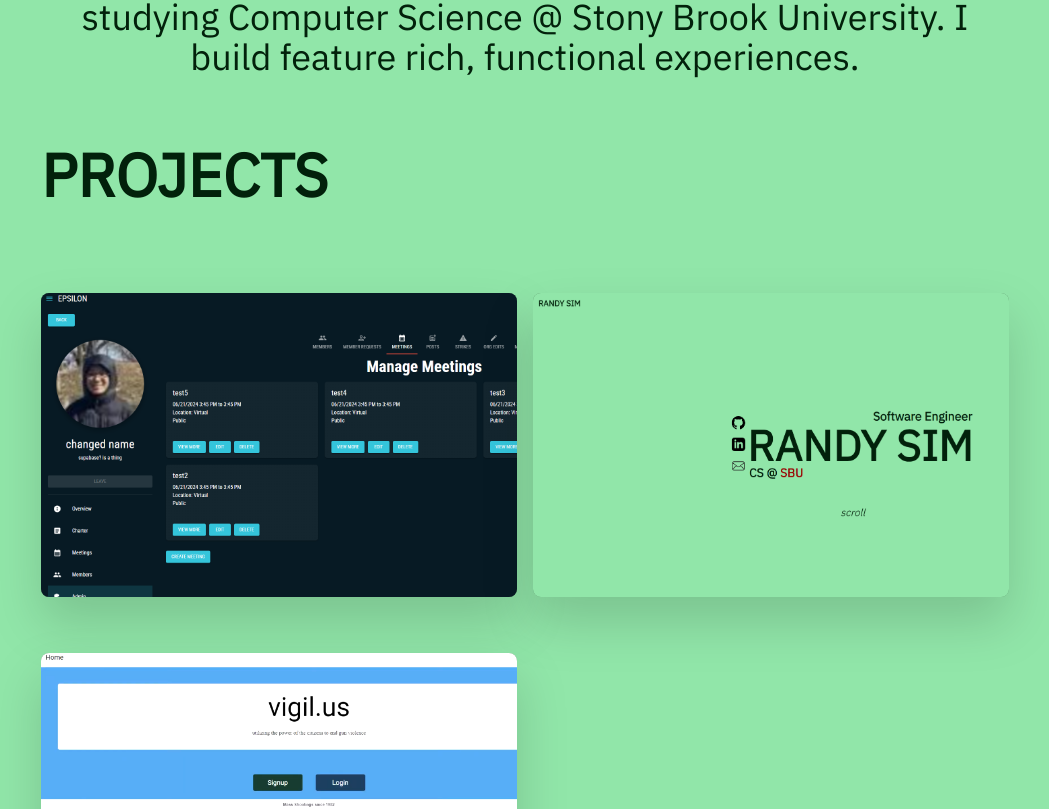
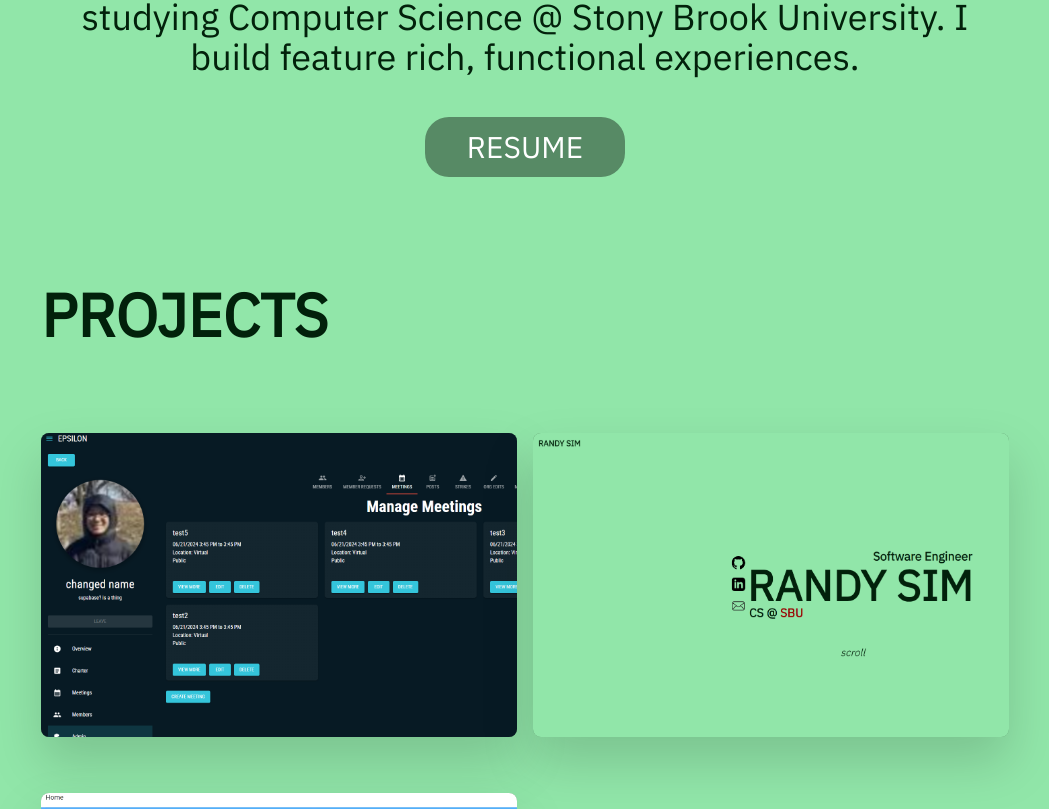
Before and after one commit to randysim/randysim.github.io, a Next.js app: page / in a window 1280 px wide. Shown: the part 927-1736 px from the top of the page, without its empty margins (115-1164 px from the left). Built offline with nearby package versions, Linux system fonts and the light colour scheme.

Commit message:
feat: resume

```diff
--- a/next.config.mjs
+++ b/next.config.mjs
@@ -1,7 +1,6 @@
 /** @type {import('next').NextConfig} */
 const nextConfig = {
-    output: "export",
-    reactStrictMode: true,
+    reactStrictMode: true
 };
 
 export default nextConfig;
--- a/src/app/globals.css
+++ b/src/app/globals.css
@@ -6,6 +6,7 @@
   --background: 145, 230, 169;
   --background-text: 2, 33, 11;
   scroll-behavior: smooth;
+  box-sizing: border-box;
 }
 
 body {
--- a/src/app/page.tsx
+++ b/src/app/page.tsx
@@ -1,5 +1,6 @@
 'use client'
 
+import Button from "@/components/Button";
 import SocialsBar from "@/components/SocialsBar";
 import { useRouter } from "next/navigation";
 
@@ -40,6 +41,8 @@ function ProjectCard(
 }
 
 export default function Home() {
+  const router = useRouter();
+
   return (
     <div className="overflow-x-hidden">
       <div className="flex flex-col w-full h-screen justify-center items-center relative flex-wrap">
@@ -69,11 +72,16 @@ export default function Home() {
         </div>
       </div>
       <div id="about" className="flex w-full justify-center">
-          <div className=" text-2xl w-full md:w-3/4 md:text-4xl text-center p-5">
+          <div className="text-2xl w-full md:w-3/4 md:text-4xl text-center p-5">
             Aspiring Software Engineer based in NYC. Currently studying Computer Science @ Stony Brook University. I build feature rich, functional experiences.
+            <div className="w-full mt-10 flex justify-center">
+              <Button width="200px" height="60px" onClick={() => {
+                window.open("/resume.pdf", "_blank")
+              }} variant="filled">RESUME</Button>
+            </div>
           </div>
       </div>
-      <div id="projects" className="flex w-full justify-center flex-wrap overflow-auto pb-[150px] mt-10">
+      <div id="projects" className="flex w-full justify-center flex-wrap overflow-auto pb-[150px] mt-20">
         <div className="flex flex-col items-start md:w-[1000px] p-2">
           <h1 className="text-6xl w-full font-bold ml-2 mb-10">PROJECTS</h1>
           <div className="flex flex-wrap w-full">
--- /dev/null
+++ b/src/components/Button.tsx
@@ -0,0 +1,26 @@
+export default function Button({
+    width,
+    height,
+    children,
+    onClick,
+    variant="filled"
+} : {
+    width: string,
+    height: string,
+    children: React.ReactNode,
+    onClick: () => void,
+    variant: "filled" | "outlined"
+}) {
+    let bgcolor = variant === "filled" ? "#578a65" : "transparent"
+    let border = variant === "outlined" ? "border-4 border-[#314d39] " : "border-4 border-transparent "
+
+    return (
+        <button
+            onClick={onClick}
+            style={{ height, width }}
+            className={`text-white rounded-3xl bg-[${bgcolor}] ${border}text-3xl p-3 hover:bg-[#314d39] transition-all duration-200 ease-linear flex justify-center items-center`}
+        >
+            {children}
+        </button>
+    )
+}
```
Also changed, not shown: 1 other file (tests, documents, lock files or other folders).
